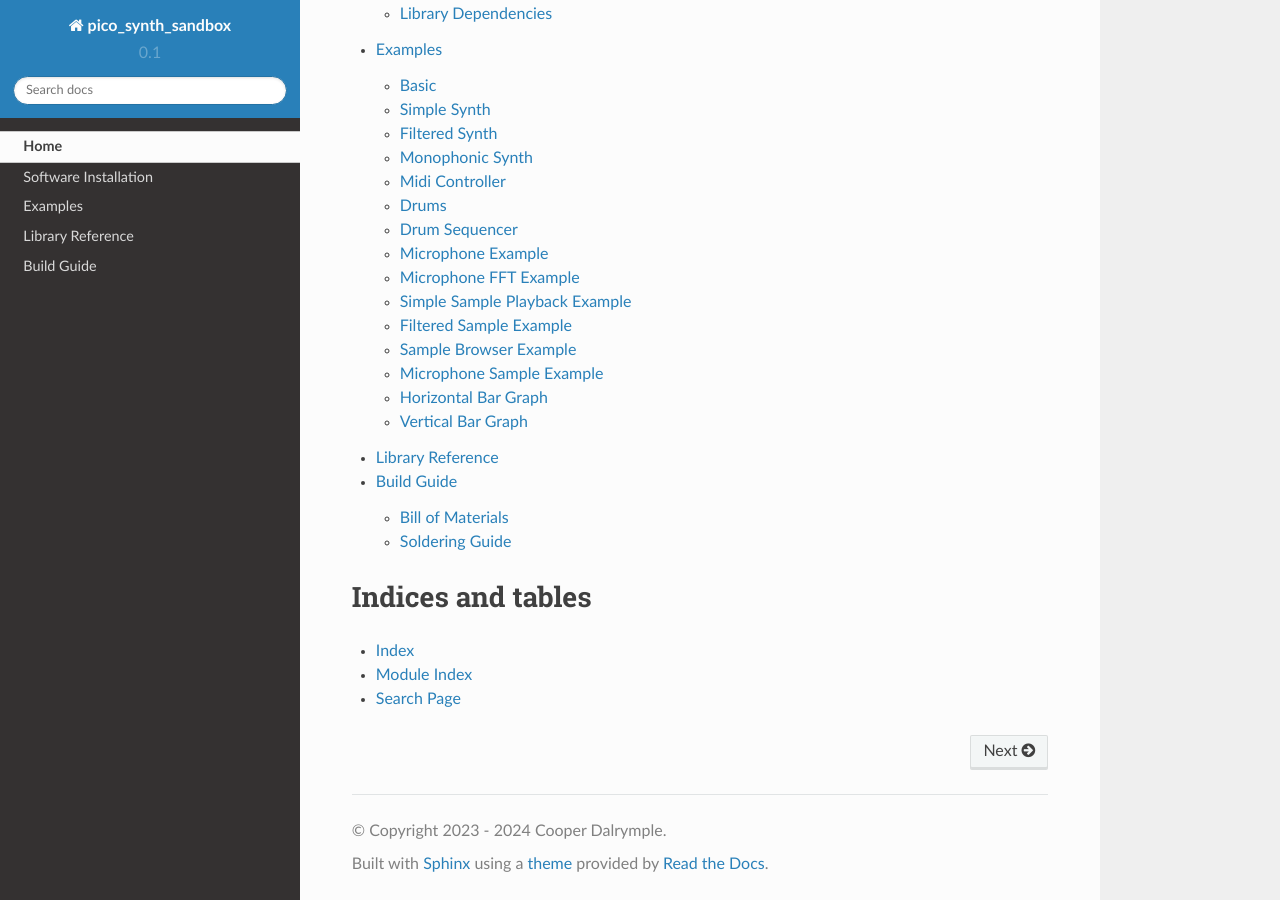
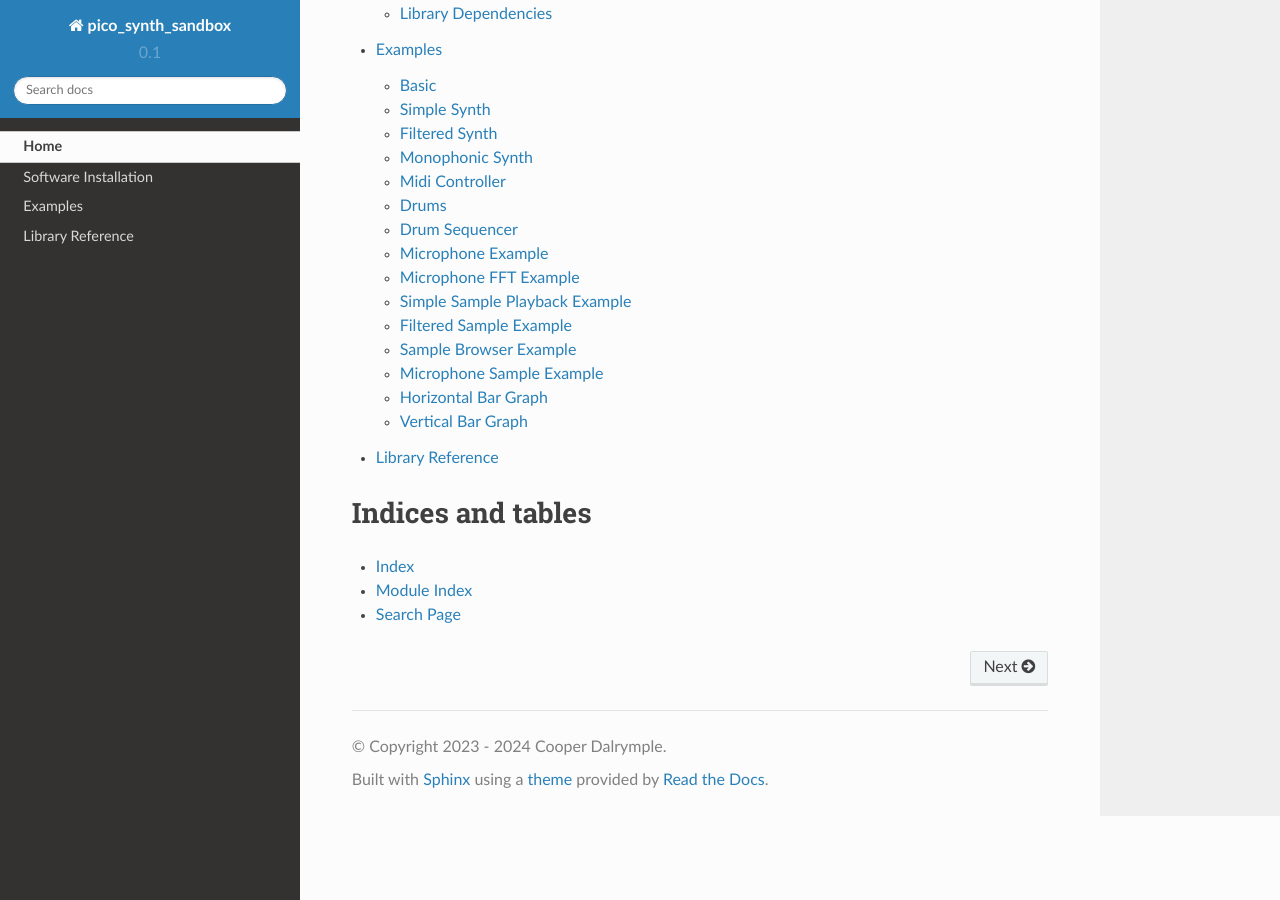
Before and after one commit to relic-se/pico_synth_sandbox-library, a Sphinx documentation site: the page built from docs/index.rst, in a window 1280 px wide and 900 px high, scrolled down 1203 px. Built offline with Sphinx 7.4.7 and the Read the Docs theme 2.0.0, drawn with Linux system fonts in a browser that asks for light colours; some of the changed lines change nothing that is shown.

Commit message:
Removed outdated Build Guide.

```diff
--- a/docs/build.rst
+++ /dev/null
@@ -1,84 +0,0 @@
-Build Guide
-===========
-
-Bill of Materials
------------------
-
-Components
-^^^^^^^^^^
-
-The included DigiKey lists separate each aspect of the pico_synth_sandbox into different categories depending on which features you would like to use. Parts have been selected for (nearly) each component. It is not necessary that materials be purchased from DigiKey or be the exact parts listed (especially for passive components).
-
-.. warning::
-    The Alpha RD902F-40-00D cannot be sourced from DigiKey and must instead be purchased from a different supplier.
-
-.. list-table::
-    :header-rows: 1
-    :widths: 25 75
-
-    * - List
-      - Notes
-
-    * - `Complete <https://www.digikey.com/en/mylists/list/YZL3EKC4RV>`_
-      - Includes all components for this device. Not recommended because not all features can be used simultaneously.
-
-    * - `Main <https://www.digikey.com/en/mylists/list/VQP05S2DJM>`_
-      - Includes Pico, display, controls, and audio output.
-
-    * - `I2S Audio <https://www.digikey.com/en/mylists/list/779CKTBWFG>`_
-      - Includes all of the components necessary to integrate I2S audio directly on the board. A PCM5102A module can be used instead.
-
-    * - `PWM Audio <https://www.digikey.com/en/mylists/list/15CELMUPXG>`_
-      - Includes all of the components necessary to support PWM audio.
-
-    * - `Midi <https://www.digikey.com/en/mylists/list/VEMJL7VN7M>`_
-      - Includes all of the components for midi input & output support. If using microphone PDM input, this feature is not supported.
-
-    * - `Microphone <https://www.digikey.com/en/mylists/list/MI7EB854OR>`_
-      - Includes all of the components for PDM audio support. Midi IO is not available if using this feature.
-
-    * - `Battery <https://www.digikey.com/en/mylists/list/3WZXO5RL1P>`_
-      - Support on-board battery charging.
-
-For instance, if you would like to have your pico_synth_sandbox work with microphone input, use pwm audio, and be battery powered, you would need to source the components from the following lists: Main, PWM Audio, Microphone, and Battery.
-
-.. note::
-    Solder jumpers will need to be set depending on your configuration. By default, the pico_synth_sandbox Rev1 pcb is set up for I2S Audio and Midi I/O. The necessary jumpers will be defined in the corresponding guide sections below.
-
-PCB
-^^^
-
-PCBs will be available for direct purchase in the future. Until then, PCBs can be ordered directly from a manufacturer using the included KiCad project files.
-
-Soldering Guide
----------------
-
-Main
-^^^^
-
-**TODO**
-
-I2S Audio
-^^^^^^^^^
-
-**TODO**
-
-PWM Audio
-^^^^^^^^^
-
-**TODO**
-
-Midi
-^^^^
-
-**TODO**
-
-Microphone
-^^^^^^^^^^
-
-**TODO**
-
-Battery
-^^^^^^^
-
-**TODO**
--- a/docs/index.rst
+++ b/docs/index.rst
@@ -53,7 +53,6 @@ Table of Contents
     software
     examples
     library
-    build
 
 Indices and tables
 ==================
```
